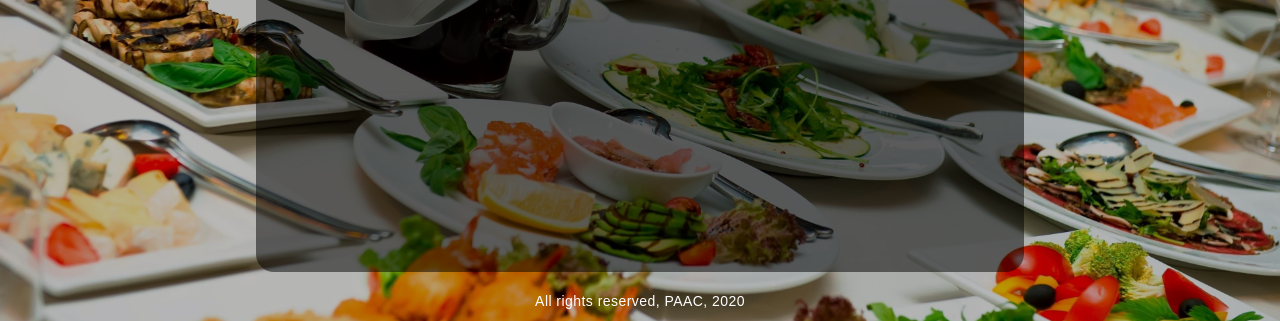
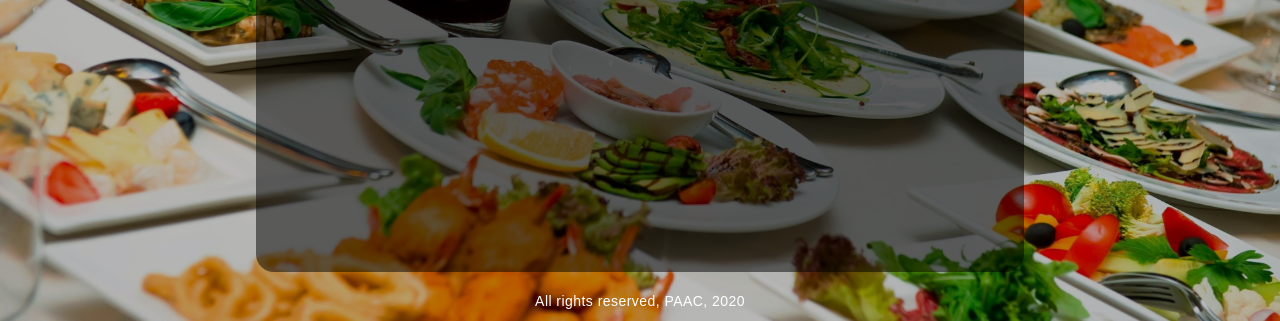
Before and after one commit to vortex6688/g-grade, a website: page pros/index.html in a window 1280 px wide. Shown: the part 479-800 px from the top of the page. Drawn offline with Linux system fonts and the light colour scheme.

Commit message:
major navigation and styling update

```diff
--- a/styles/css/styles.css
+++ b/styles/css/styles.css
@@ -4,7 +4,8 @@ body {
   overflow-y: scroll;
   background: url("./../../images/bg-2.jpg") rgba(62, 56, 56, 0.36);
   background-size: cover;
-  background-blend-mode: color-burn; }
+  background-blend-mode: color-burn;
+  background-position: bottom center; }
   @media (max-width: 1200px) {
     body {
       max-width: 90%; } }
```
